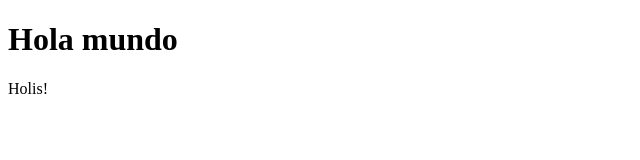
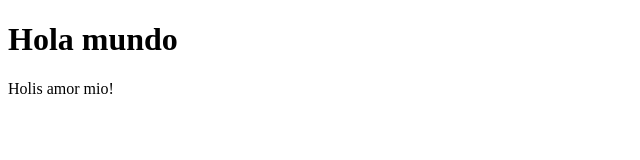
Before and after one commit to Stopatigh/PrograWeb, a plain HTML site: page Index.html in a window 1280 px wide. Shown: the full height of the page, 0-640 px from the left. Drawn offline with Linux system fonts and the light colour scheme.

Commit message:
Update Index.html

```diff
--- a/Index.html
+++ b/Index.html
@@ -8,7 +8,7 @@
 <body>
     <h1>Hola mundo</h1>
     <p>
-        Holis!
+        Holis amor mio!
     </p>
 </body>
 </html>
```
